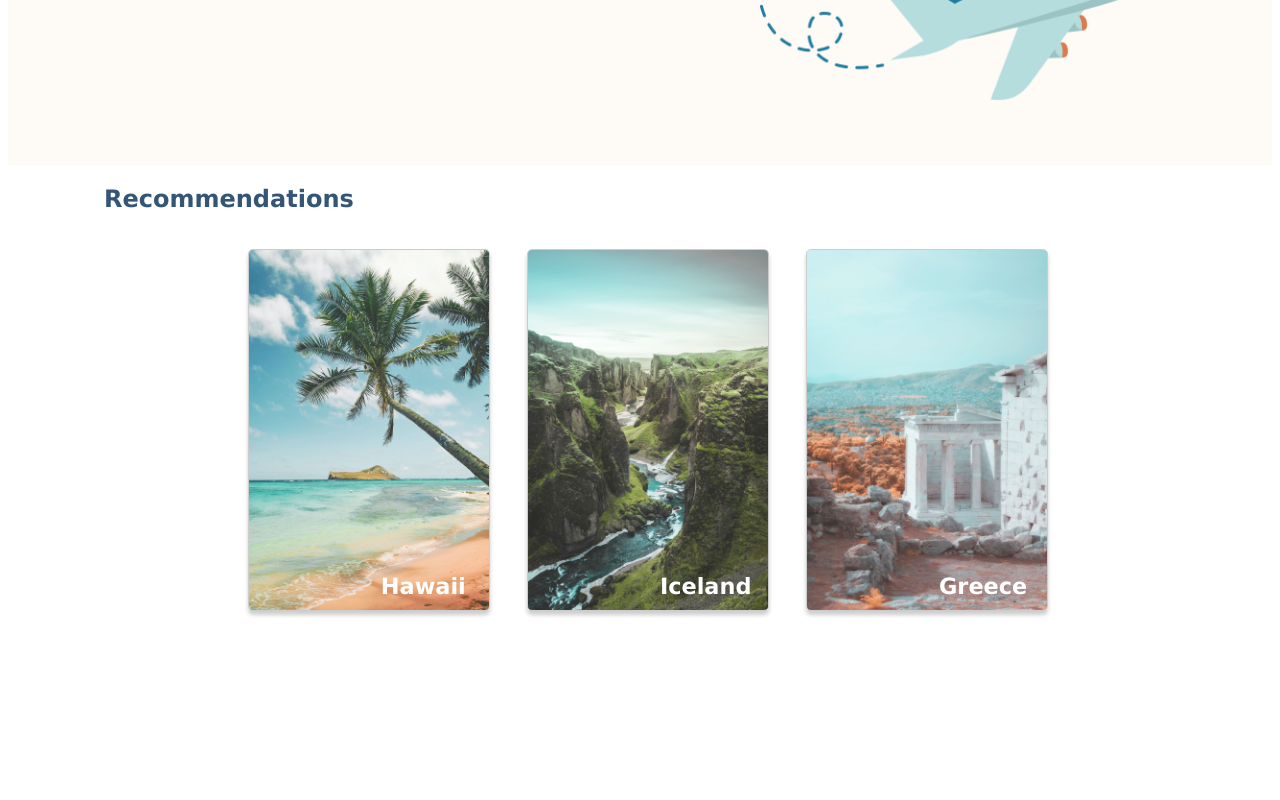
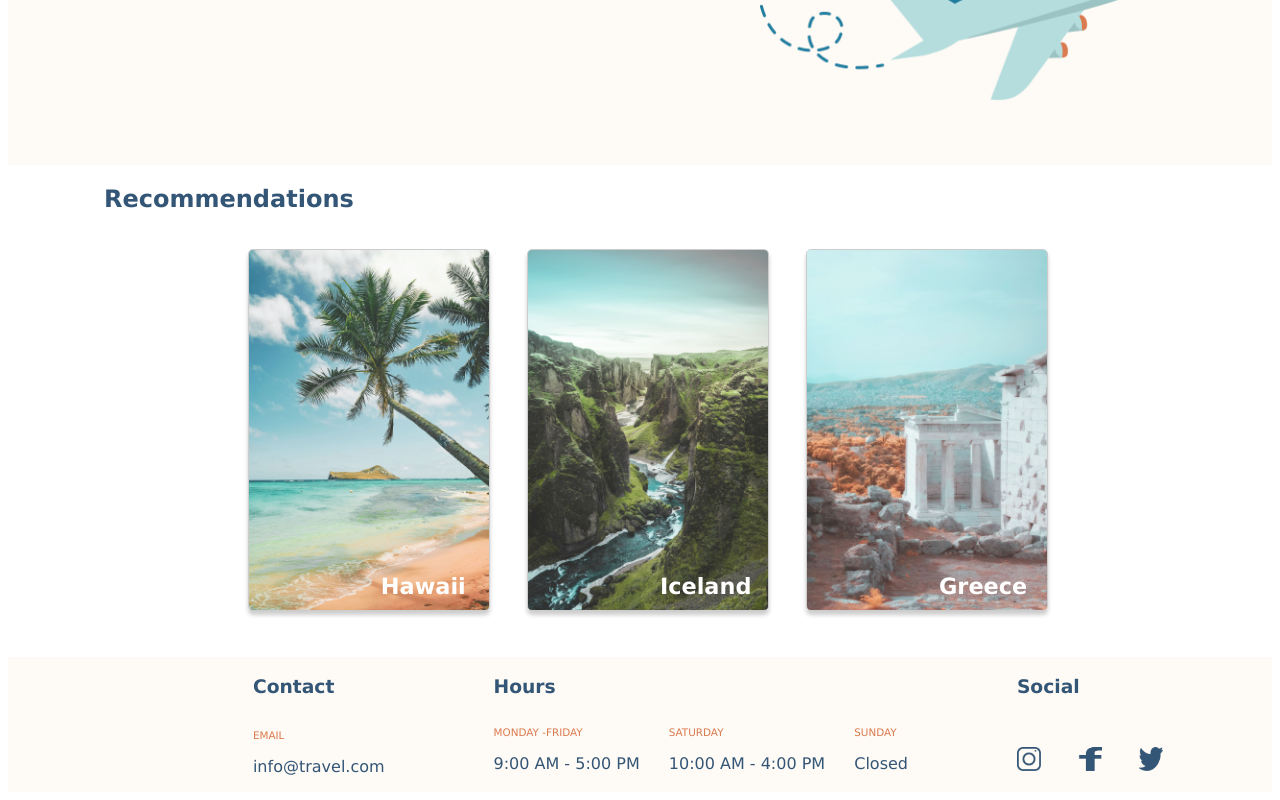
Before and after one commit to AndyLpk/Travelsite, a plain HTML site: page index.html in a window 1280 px wide. Shown: the part 371-1171 px from the top of the page. Before the commit the page ends 1036 px from the top, so only its background shows below. Drawn offline with Linux system fonts and the light colour scheme.

Commit message:
footer done on all pages

```diff
--- a/css/global.css
+++ b/css/global.css
@@ -48,3 +48,52 @@ body {
     border-bottom: .2rem solid #db7a4e;
     padding-bottom: .75rem;
 }
+
+.footer {
+    background-color: #fefaf5;
+    display: flex;
+    padding-left: 4rem;
+    justify-content: space-evenly;
+}
+
+.footer-title, .footer-info {
+    color: #335576;
+}
+
+.footer-box {
+    text-align: justify
+}
+
+.hour-box {
+    display: inline-block;
+    text-align: left;
+}
+
+.hour-box__pad {
+    padding-left: 1.5rem;
+}
+
+.icons {
+    width: 1.5rem;
+    height: 1.5rem;
+    position: relative;
+    top: 2rem;
+}
+
+.icons__pad {
+    padding-left: 2rem;
+}
+
+.footer-description {
+    font-size: .65rem;
+    color: #db7a4e;
+}
+
+
+.contact__pad {
+    margin-top: 2rem;
+}
+
+.footer-box__contact {
+    padding-left: 4.5rem;
+}
--- a/index.html
+++ b/index.html
@@ -47,6 +47,34 @@
                 <div class="destination-title">Greece</div>
             </div>
     </section>
+     <footer class="footer">
+        <div class="foorter-box footer-box__contact">
+            <h3 class="footer-title ">Contact</h3>
+            <p class="footer-description contact__pad">EMAIL</p>
+            <p class="footer-info">info@travel.com</p>
+        </div>
+        <div class="foorter-box">
+            <h3 class="footer-title">Hours</h3>
+                <div class="hour-box">
+                    <p class="footer-description ">MONDAY -FRIDAY</p>
+                    <p class="footer-info">9:00 AM - 5:00 PM</p>
+                </div>
+                <div class="hour-box hour-box__pad">
+                    <p class="footer-description">SATURDAY</p>
+                    <p class="footer-info">10:00 AM - 4:00 PM</p>
+                </div>
+                <div class="hour-box hour-box__pad">
+                    <p class="footer-description">SUNDAY</p>
+                    <p class="footer-info">Closed</p>
+                </div>
+        </div>
+        <div class="foorter-box">
+            <h3 class="footer-title">Social</h3>
+            <a class="social-list" href="https://www.instagram.com/"><img class="icons" src="./assets/icons/icon-instagram.png" alt="instagram"></a>
+            <a class="social-list" href="https://www.facebook.com/"><img class="icons icons__pad" src="./assets/icons/icon-facebook.png" alt="facebook"></a>
+            <a class="social-list" href="https://www.twitter.com/"><img class="icons icons__pad" src="./assets/icons/icon-twitter.png" alt="twitter"></a>
 
+        </div>
+     </footer>
 </body>
 </html>
```
